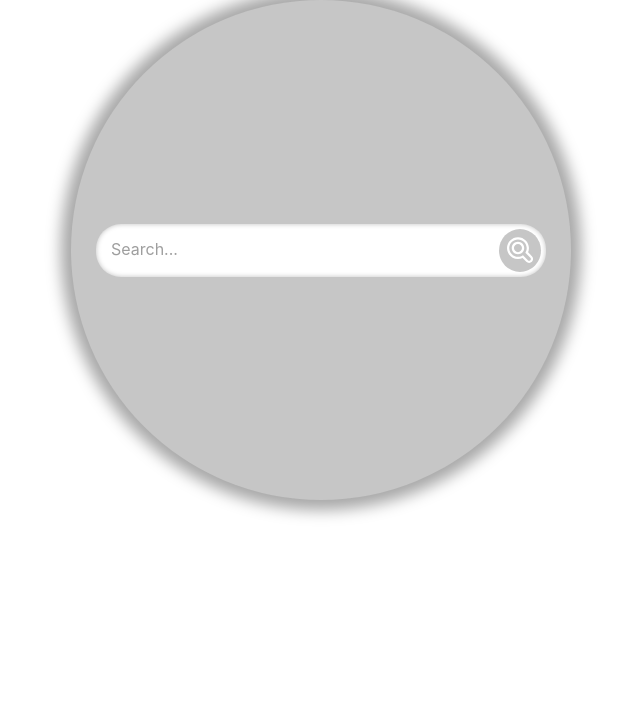
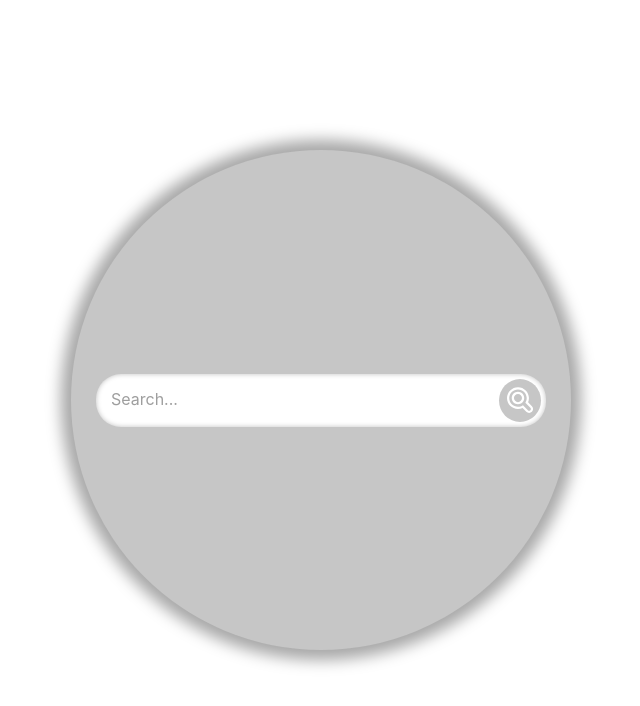
Before and after one commit to mykola-gataylo/REACT2021Q3, a React app: page / in a window 1280 px wide. Shown: the top 706 px of the page, without its empty margins (319-959 px from the left). Built offline with nearby package versions, Linux system fonts and the light colour scheme.

Commit message:
refactor: change styles for App component

```diff
--- a/src/components/app/app.scss
+++ b/src/components/app/app.scss
@@ -1,7 +1,9 @@
 .app {
   max-width: 1440px;
+  height: 100vh;
   margin: 0 auto;
   display: flex;
   flex-direction: column;
   align-items: center;
+  justify-content: center;
 }
```
